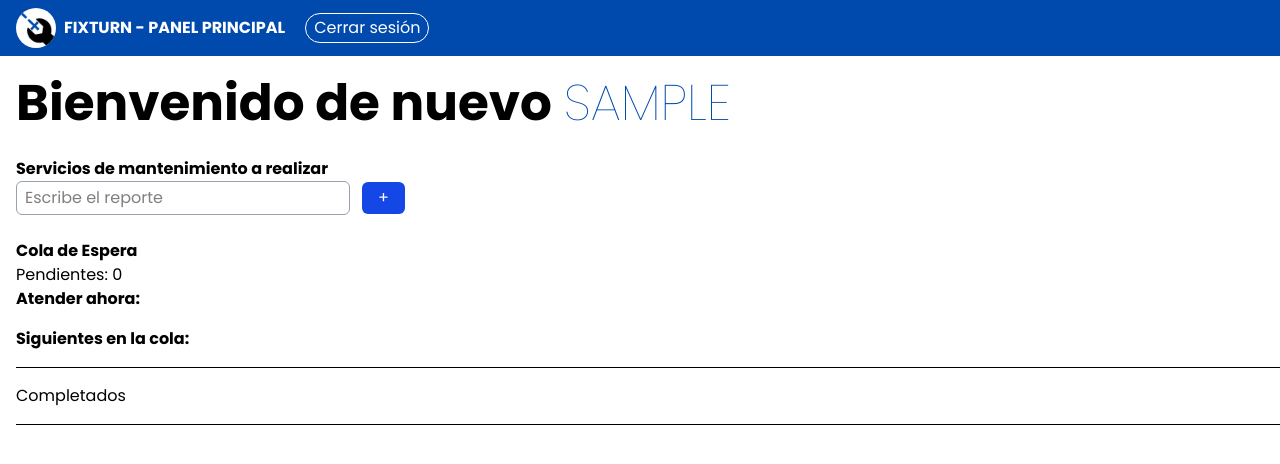
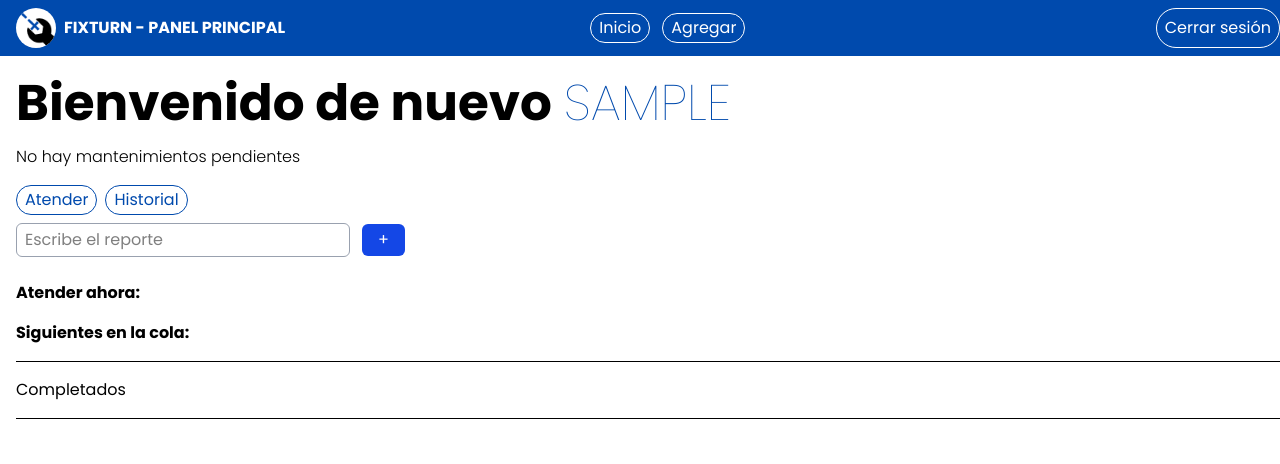
Before and after one commit to ademirfloreshernandez/Proyecto-dany, a React (Vite) app in the folder mi-proyecto/: page / in a window 1280 px wide. Both pictures are taken after typing "Sample", "Sample" into the empty fields and a click on the button "Entrar". Shown: the top 464 px of the page. Built offline with nearby package versions, Linux system fonts and the light colour scheme.

Commit message:
mejoras al menu principal - md85wzta

```diff
--- a/mi-proyecto/index.html
+++ b/mi-proyecto/index.html
@@ -2,7 +2,7 @@
 <html lang="en">
   <head>
     <meta charset="UTF-8" />
-    <link rel="icon" type="image/svg+xml" href="/favicon.svg" />
+    <link rel="icon" type="image/png" href="/FixturnLOGO.png" />
     <meta name="viewport" content="width=device-width, initial-scale=1.0" />
     <title>mi-proyecto</title>
   </head>
--- a/mi-proyecto/src/componentes/Login.jsx
+++ b/mi-proyecto/src/componentes/Login.jsx
@@ -23,11 +23,11 @@ export function Logeo() {
     if (NoUsuario === '' || Contraseña === '') {
       setError("CamposVacios");
       return;
+    } else if (NoUsuario.length < 3) {
+      setError("Min3Car");
+      return;
     } else if (Contraseña.length < 4) {
       setError("Min4Car");
-      return;
-    } else if (NoUsuario.length < 3) {
-      setError("Min3Car");
       return;
     } else {
       setError(false);
--- a/mi-proyecto/src/componentes/Panel.jsx
+++ b/mi-proyecto/src/componentes/Panel.jsx
@@ -30,22 +30,48 @@ export default function Panel({ setSesion }) {
 
     return (
         <>
-        <div> {/*solo para que todo el archivo tenga la fuente Poppins*/}
-            <div>
-                <div className="items-center py-2 bg-[#004aad] flex"> {/*el "nav bar" segun*/}
-                    <div><img className="ml-4 mt-2mb-2 bg-white size-10 block mx-auto rounded-full" src={logo} alt="Logo FixTurn" /></div> {/* Logo */}
-                    <div><h2 className="font-bold uppercase text-white p-2 flex-none">FixTurn - Panel Principal</h2></div>
-                    <div><button className="ml-3 items-right border border-white rounded-3xl bg-none py-0.5 px-2 text-white hover:bg-white hover:text-[#004aad] hover:scale-105 transition-transform duration-150 ease-in-out" onClick={() => localStorage.setItem('sesion', false) || setSesion(false)}>Cerrar sesión</button></div>
+            <div className="py-2 bg-[#004aad] flex"> {/*el "nav bar" segun*/}
+                <div className="flex items-center mr-20">
+                    <img className="ml-4 mt-2mb-2 bg-white size-10 block rounded-full" src={logo} alt="Logo FixTurn" /> {/* Logo */}
+                    <h2 className="font-bold uppercase text-white p-2">FixTurn - Panel Principal</h2>
                 </div>
+
+                <div className="flex items-center mx-auto">
+                    <button className="ml-3 border border-white rounded-3xl bg-none py-0.5 px-2 text-white hover:bg-white hover:text-[#004aad] hover:scale-105 transition-transform duration-150 ease-in-out" onClick={borrarHistorial}>Inicio</button>
+                    <button className="ml-3 border border-white rounded-3xl bg-none py-0.5 px-2 text-white hover:bg-white hover:text-[#004aad] hover:scale-105 transition-transform duration-150 ease-in-out" onClick={borrarHistorial}>Agregar</button>
+                </div>
+                <button className="ml-auto items-center border border-white rounded-3xl bg-none py-0.2 px-2 text-white hover:bg-white hover:text-[#004aad] hover:scale-105 transition-transform duration-150 ease-in-out" onClick={() => localStorage.setItem('sesion', false) || setSesion(false)}>Cerrar sesión </button>
             </div>
 
             {/*layout de la página*/}
             <div>
                 <div className="flex-col space-y-4 ml-4 mt-2.5">
-                    <div className="text-[50px] font-bold text-[#000000] flex space-x-3"><p>Bienvenido de nuevo</p> <p className="uppercase font-thin text-[#004aad]">{localStorage.getItem('NoUsuario')}</p></div>
+                    <div>
+                        <span className="text-[50px] font-bold text-[#000000] flex space-x-3">
+                            <p>Bienvenido de nuevo</p> <p className="uppercase font-thin text-[#004aad]">{localStorage.getItem('NoUsuario')}</p>
+                        </span>
+
+                        <span className="flex items-center mt-1 mb-2 space-x-2">
+                            {miCola.elementos.length === 0 ? (
+                                <p className="text-[#000000] font-light">No hay mantenimientos pendientes</p>
+                            ) : (
+                                <>
+                                    <p className="font-light">Mantenimientos pendientes ahora mismo: </p>
+                                    <p className="text-[#004aad]">{miCola.elementos.length}</p>
+                                </>
+                            )}
+                        </span>
+
+                    </div>
+
 
                         <div>
-                            <h3 className="font-bold">Servicios de mantenimiento a realizar</h3>
+
+                            <span className="flex items-center mt-1 mb-2 space-x-2">
+                                <button className="border border-[#004aad] rounded-3xl bg-none py-0.5 px-2 text-[#004aad] hover:bg-[#004aad] hover:text-[white] hover:scale-105 transition-transform duration-150 ease-in-out" onClick={borrarHistorial}>Atender</button>
+                                <button className="border border-[#004aad] rounded-3xl bg-none py-0.5 px-2 text-[#004aad] hover:bg-[#004aad] hover:text-[white] hover:scale-105 transition-transform duration-150 ease-in-out" onClick={borrarHistorial}>Historial</button>
+                            </span>
+
 
                             <form onSubmit={guardar}>
                                 <input
@@ -61,8 +87,6 @@ export default function Panel({ setSesion }) {
                             </form>
                         </div>
                         <div>
-                            <h3 className="font-bold">Cola de Espera</h3>
-                            <p>Pendientes: {miCola.elementos.length}</p>
                             <strong>Atender ahora:</strong>
                             {miCola.elementos.length > 0 && (
                                 <ul className="flex-col border border-gray-300 px-2 py-2 rounded-md mb-2 hover:bg-gray-100 mr-200 font-bold">
@@ -101,7 +125,6 @@ export default function Panel({ setSesion }) {
 
                 </div>
             </div>
-        </div>
         </>
 
     )
```
